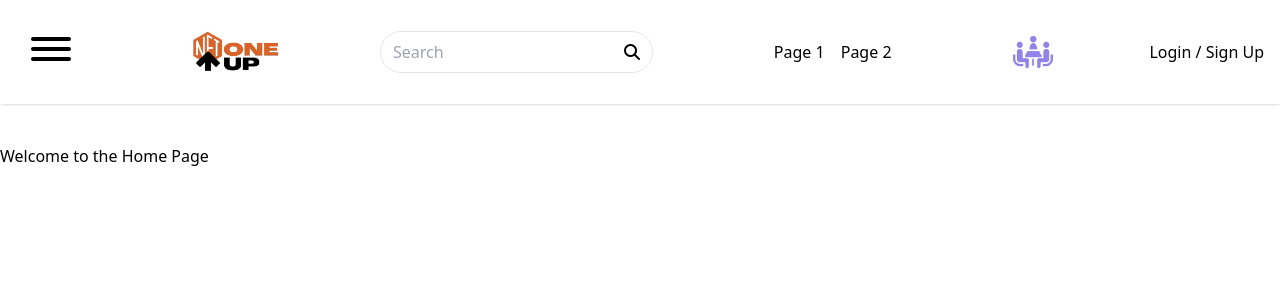
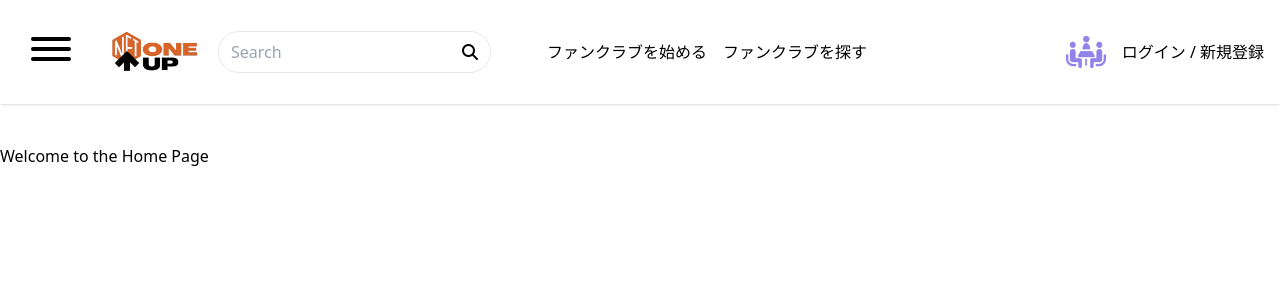
Before and after one commit to bishwashadhikari1/header-frontend, a React (Create React App) app: page / in a window 1280 px wide. Shown: the top 300 px of the page. Built offline with nearby package versions, Linux system fonts and the light colour scheme.

Commit message:
Day six of development ( according to feedback)

```diff
--- a/src/components/Header/Header.js
+++ b/src/components/Header/Header.js
@@ -17,7 +17,9 @@ const Header = () => {
 
   return (
     <>
-      <header className="fixed top-0 z-50 bg-white flex justify-between items-center p-4 shadow w-full">
+      <header className="fixed top-0 z-50 bg-white flex items-center p-4 shadow w-full">
+        {/* Left group (Hamburger menu, Logo, and Search bar) */}
+        <div className={`flex items-center space-x-4 ${searchActive ? 'w-full' : ''}`}>
           {/* Hamburger menu */}
           <div className={`sm:block ${searchActive ? 'hidden' : 'block'}`}>
             <HamburgerMenu />
@@ -29,23 +31,27 @@ const Header = () => {
           </div>
 
           {/* Search bar */}
-        <div className={`flex justify-center ${searchActive ? 'w-full' : ''}`}>
+          <div className="flex justify-center">
             <SearchBar setSearchActive={setSearchActive} />
+          </div>
         </div>
 
         {/* Navigation */}
-        <div className={`hidden sm:flex ${searchActive ? 'hidden' : 'block'}`}>
+        <div className={`hidden sm:flex ml-8 ${searchActive ? 'hidden' : 'block'}`}>
           <Navigation />
         </div>
 
+        {/* Right group (Community icon and User icon or login/signup) */}
+        <div className={`ml-auto flex items-center space-x-4 ${searchActive ? 'hidden' : ''}`}>
           {/* Community icon */}
-        <div className={`sm:block ${searchActive ? 'hidden' : 'block'}`}>
+          <div className="sm:block">
             <Community />
           </div>
 
           {/* User icon or login/signup */}
-        <div className={`sm:block ${searchActive ? 'hidden' : 'block'}`}>
+          <div className="sm:block">
             <UserIcon user={user} handleLoginLogout={handleLoginLogout} />
+          </div>
         </div>
       </header>
 
--- a/src/components/Header/Navigation.js
+++ b/src/components/Header/Navigation.js
@@ -4,12 +4,15 @@ import { Link } from 'react-router-dom';
 // The Navigation component
 const Navigation = () => (
   <nav className="p-6">
-    <ul className="flex space-x-4">
+    <ul className="flex space-x-4 items-center">
       <li>
-        <Link to="/page1" className="text-black no-underline">Page 1</Link>
+        <Link to="/page1" className="text-black no-underline">ファンクラブを始める</Link>
+      </li>
+      <li className="mx-2 md:block lg:hidden">
+        <div className="border border-gray-500 h-4"></div>
       </li>
       <li>
-        <Link to="/page2" className="text-black no-underline">Page 2</Link>
+        <Link to="/page2" className="text-black no-underline">ファンクラブを探す</Link>
       </li>
     </ul>
   </nav>
--- a/src/components/Header/SearchBar.js
+++ b/src/components/Header/SearchBar.js
@@ -1,7 +1,9 @@
 import React, { useState, useEffect, useRef } from 'react';
+
 const SearchBar = ({setSearchActive}) => {
   const [searchTerm, setSearchTerm] = useState('');
   const [isActive, setIsActive] = useState(false);
+  const [isMobileView, setIsMobileView] = useState(window.innerWidth <= 960);
 
   const searchRef = useRef(null);
 
@@ -13,16 +15,21 @@ const SearchBar = ({setSearchActive}) => {
       }
     }
 
+    const handleWindowResize = () => {
+      setIsMobileView(window.innerWidth <= 960);
+    }
+
     document.addEventListener("mousedown", handleClickOutside);
+    window.addEventListener('resize', handleWindowResize);
     return () => {
       document.removeEventListener("mousedown", handleClickOutside);
+      window.removeEventListener('resize', handleWindowResize);
     }
   }, [setSearchActive]);
 
-
   return (
     <div ref={searchRef}>
-      <div className={`sm:flex items-center rounded-full border px-3 py-2 ${isActive ? 'block' : 'hidden'}`}>
+      <div className={`md:flex items-center rounded-full border px-3 py-2 ${isActive && !isMobileView ? 'block' : 'hidden'}`}>
         <input
           className="outline-none"
           type="text"
@@ -35,7 +42,7 @@ const SearchBar = ({setSearchActive}) => {
           <i className="fas fa-search"></i>
         }
       </div>
-      <div className={`sm:hidden ${isActive ? 'hidden' : 'block'} cursor-pointer`}>
+      <div className={`md:hidden ${isActive || isMobileView ? 'block' : 'hidden'} cursor-pointer`}>
         <i className="fas fa-search" onClick={() => {setIsActive(true); setSearchActive(true);}}></i>
       </div>
     </div>
--- a/src/components/Header/UserIcon.js
+++ b/src/components/Header/UserIcon.js
@@ -5,12 +5,13 @@ const UserIcon = ({ user, handleLoginLogout }) => (
   <div onClick={handleLoginLogout}>
     {user ? (
       <Link to="/profile">
-        <i className="fas fa-user"></i>
+      {/* in the src url below we can use user.imageURL to get user's actual image after backend is created*/}
+        <img src="https://cdn-icons-png.flaticon.com/512/1946/1946429.png" alt="User" className="w-6 h-6 rounded-full" />
       </Link>
     ) : (
       <Link to="/login">
         <div className="text-xs sm:text-xs md:text-base">
-          <span>Login / Sign Up</span>
+          <span>ログイン / 新規登録</span>
         </div>
       </Link>
     )}
--- a/tailwind.config.js
+++ b/tailwind.config.js
@@ -1,4 +1,3 @@
-/** @type {import('tailwindcss').Config} */
 module.exports = {
   content: [
     "./src/**/*.{js,jsx,ts,tsx}",
@@ -12,9 +11,16 @@ module.exports = {
           700: '#276749',
         },
         zIndex: {
-            '50': '50',
-        }
+          '50': '50',
+        },
       },
+      screens: {
+        'sm': '640px',
+        'md': '960px',
+        'lg': '1024px',
+        'xl': '1280px',
+        '2xl': '1536px',
+      }
     },
   },
   plugins: [],
```
Also changed, not shown: Day6Summary/DAY6SUMMARY.md (added, +28 -0 lines), Day6Summary/image-1.png (added), Day6Summary/image.png (added). Lines whose indentation alone changed are shown as unchanged.
